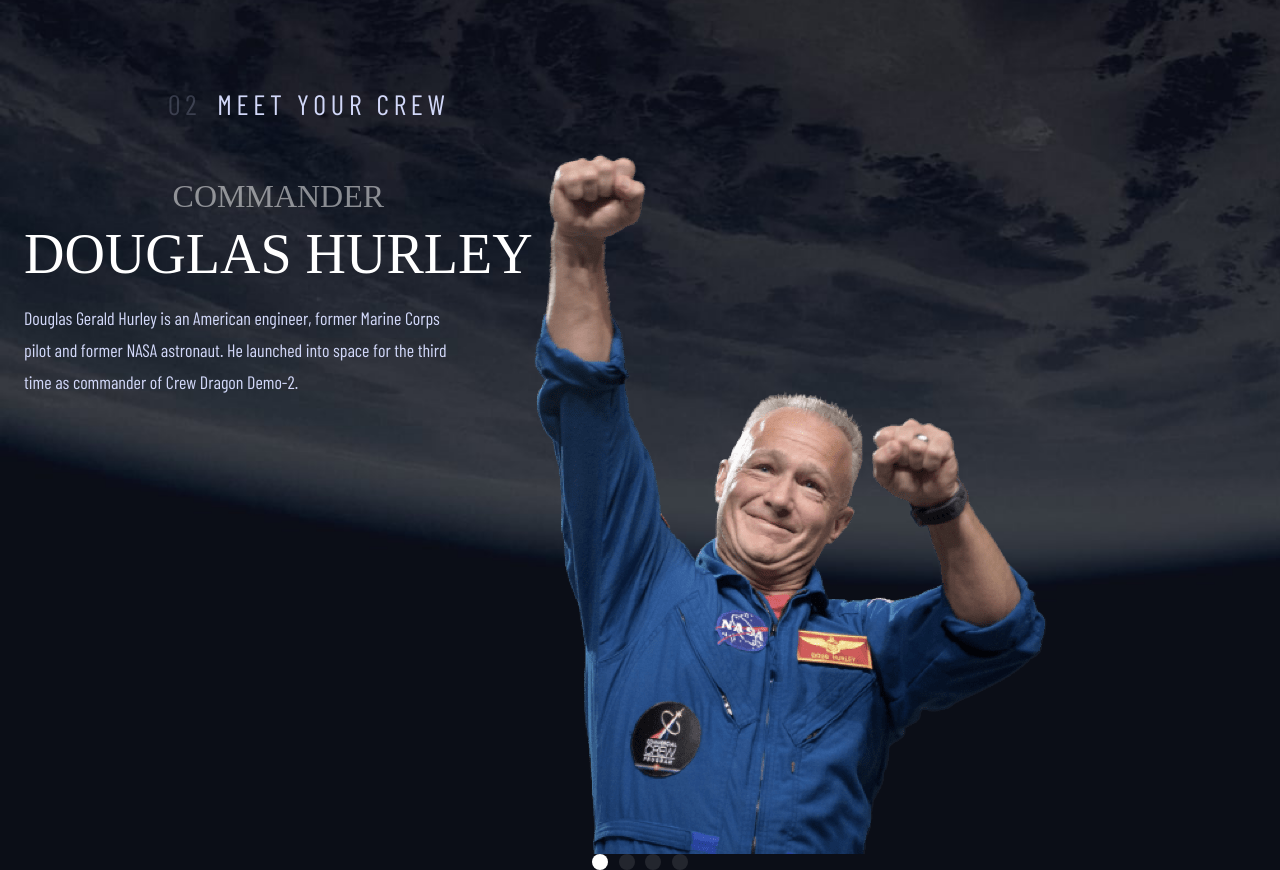
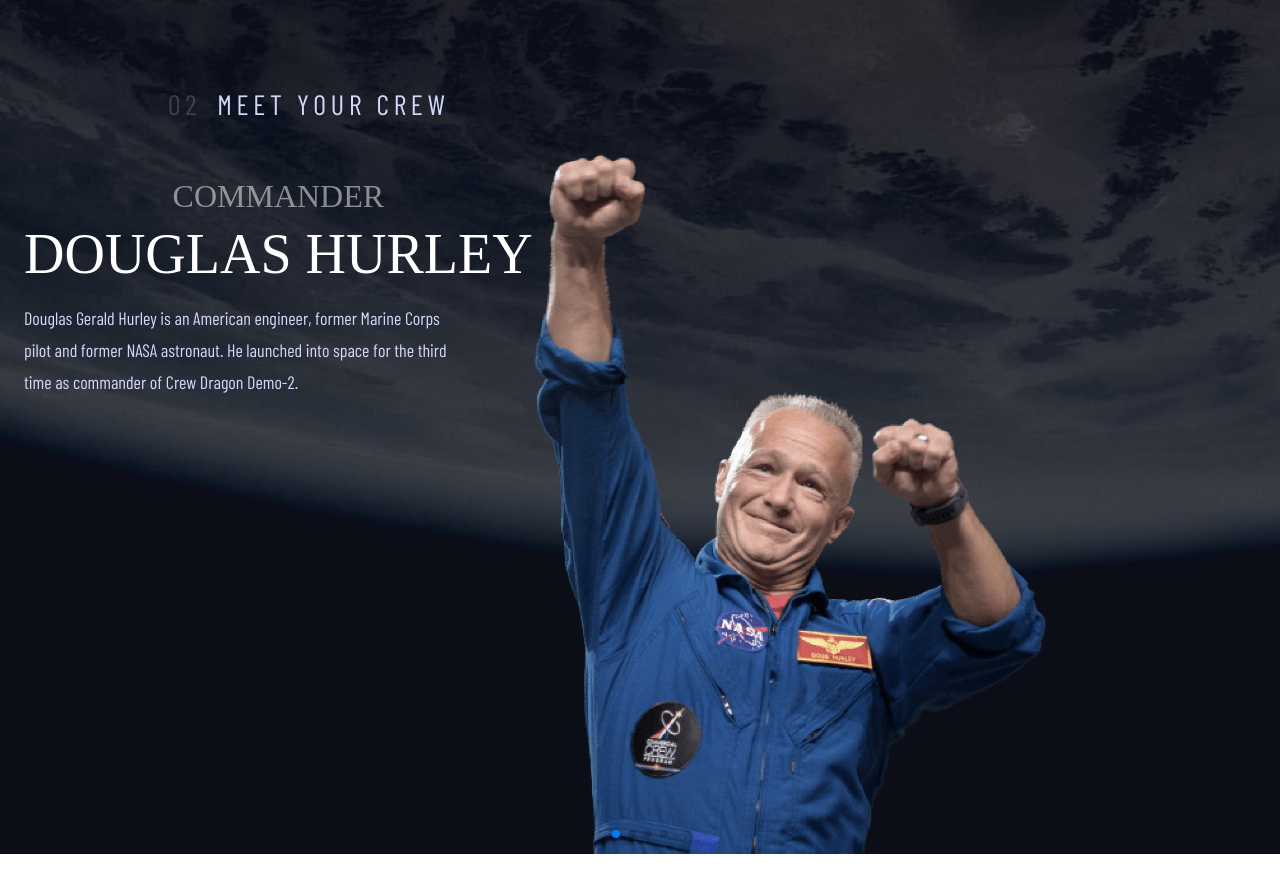
Before and after one commit to nina1012/space-tourism, a React (Vite) app: page /crew in a window 1280 px wide. Shown: the part 120-990 px from the top of the page. Built offline with nearby package versions, Linux system fonts and the light colour scheme; a web font is replaced by a local one.

Commit message:
adding swiping funcitionality

```diff
--- a/src/components/Crew.jsx
+++ b/src/components/Crew.jsx
@@ -11,6 +11,7 @@
 import DATA from '../../data';
 import Member from './Member';
 import { useState } from 'react';
+import '../index.css';
 
 const Crew = () => {
 	const [activeMember, setActiceMember] = useState(0);
@@ -24,10 +25,11 @@
 			{/* </div> */}
 
 			<Swiper
-				spaceBetween={30}
-				pagination={{
-					clickable: true,
-				}}
+				modules={[Pagination]}
+				pagination={{ clickable: true }}
+				spaceBetween={100}
+				slidesPerView={1}
+				loop={true}
 				className='mySwiper'
 			>
 				{DATA.crew.map((crew, i) => {
@@ -37,17 +39,6 @@
 						</SwiperSlide>
 					);
 				})}
-				<div className='swiper-indicators flex justify-between w-24 mx-auto '>
-					{[0, 1, 2, 3].map((indicator) => (
-						<div
-							key={indicator}
-							onClick={(e) => setActiceMember(indicator)}
-							className={`w-4 h-4 rounded-full transition-all bg-white hover:cursor-pointer	 ${
-								activeMember === indicator ? ' opacity-100' : ' opacity-10'
-							}`}
-						></div>
-					))}
-				</div>
 			</Swiper>
 		</div>
 	);
```
